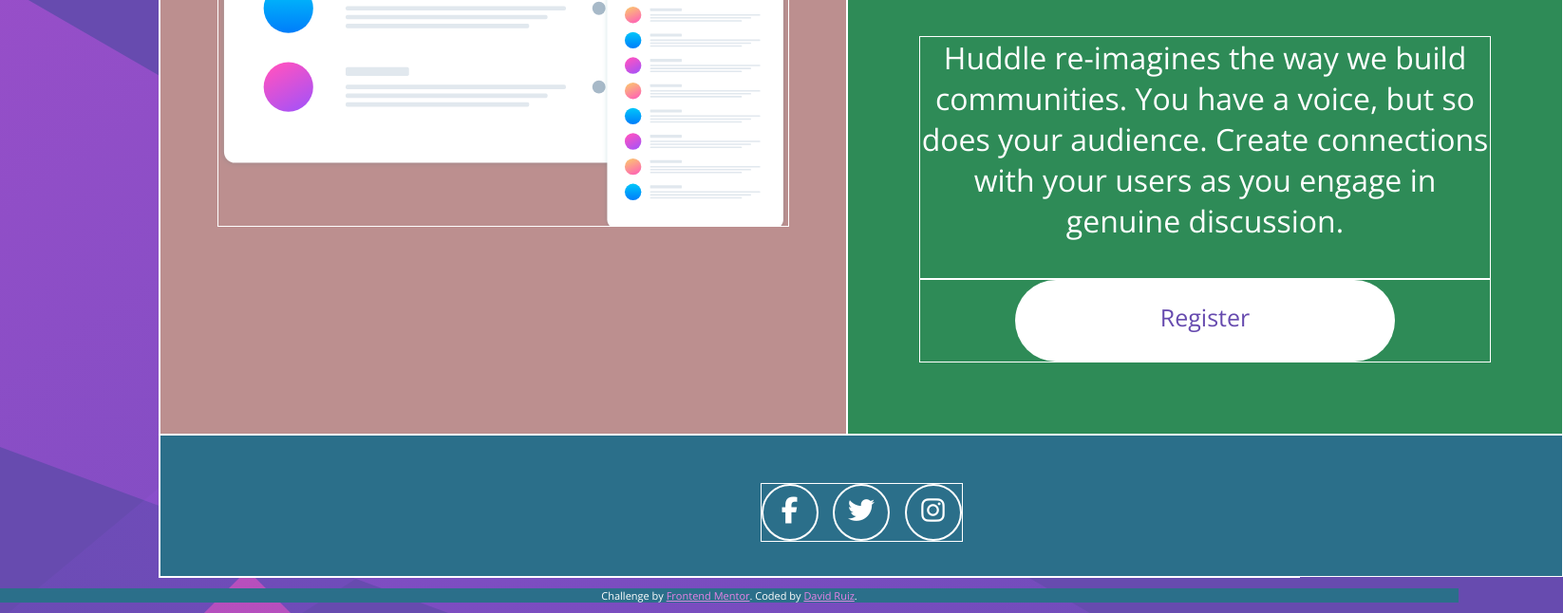
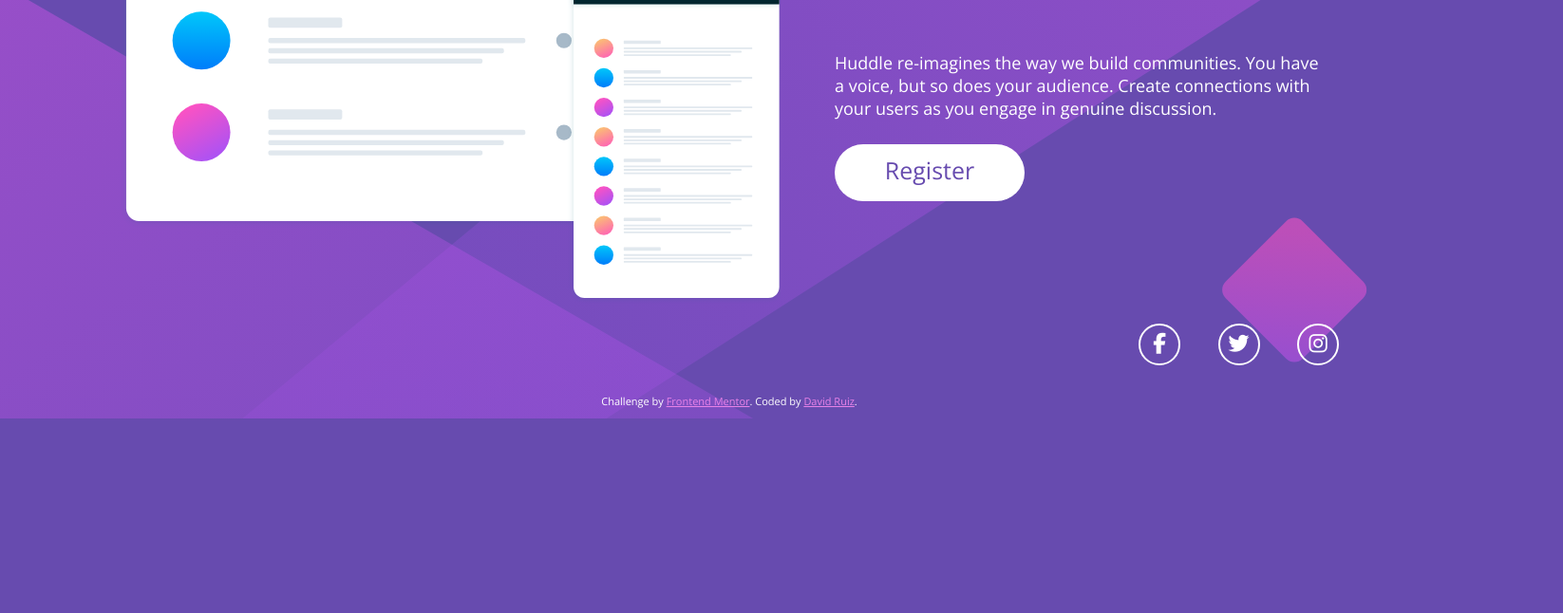
Before and after one commit to CodinGitHub/Reto5FrontendMentor, a plain HTML site: page index.html in a window 1536 px wide. Shown: the part 435-1081 px from the top of the page at 95% size, 1646 px wide, since content can reach past the window. After the commit the page ends 876 px from the top, so only its background shows below. Drawn offline with nearby package versions, Linux system fonts and the light colour scheme.

Commit message:
diseño final

```diff
--- a/styles.css
+++ b/styles.css
@@ -15,60 +15,65 @@
   color: white;
 }
 main{
-  border: 1px solid white; /* guía */
-  width: 750px;
-  margin: 0 auto;
+  width: 595px;
+  height: 1450px;
+  margin: 75PX auto;
+  box-sizing: border-box;
 }
+/*
+header{background-color: tomato;}
+.logo{border: 1px solid white;}
+aside{background-color: rosybrown;}
+.mockup{border: 1px solid white;}
+.content{background-color: seagreen;}
+h1{border: 1px solid red;}
+.content p{border: 1px solid white; }
+.register{  border: 1px solid white; }
+.social{background-color: rgb(43, 111, 138);}
+.socialmax{border: 1px solid white;}
+*/
+/* SECCION UNO  */
 header{
-  border: 1px solid white; /* guía */
-  background-color: tomato; /* guía */
-  height: 190px;
-  padding: 75px;
+  height: 180px;
   box-sizing: border-box;
 }
 .logo{
   background-image: url(images/logo.svg);
   width: 245px;
   height: 35pt;
-  border: 1px solid white; /* guía */
 }
+/* SECCION DOS */
 aside{
-  padding: 60px;
-  border: 1px solid white; /* guía */
-  background-color: rosybrown; /* guía */
+  width: 595px;
+  height: 554px;
 }
 .mockup{
   background-image: url(images/illustration-mockups.svg);
   background-size: cover;
-  width: 600px;
   height: 420px;
-  border: 1px solid white; /* guía */
+  box-sizing: border-box;
 }
+/* SECCION TRES */
 .content{
-  padding: 75px;
-  border: 1px solid white; /* guía */
-  background-color: seagreen; /* guía */
+  box-sizing: border-box;
+  height: 652px;
 }
 h1{
   margin: 0 auto 0;
-  border: 1px solid white; /* guía */
   font-family: 'Poppins', sans-serif;
-  width: 523px;
-  /* height: 114px; */
-  font-size: 47.7px;
+  padding: 0 40px;
+  height: 170px;
+  font-size: 46px;
   text-align: center;
 }
 .content p{
-  width: 600px;
-  height: 254px;
-  font-size: 32px;
+  margin: 0px;
+  height: 276px;
+  font-size: 31px;
   text-align: center;
-  margin: 60px auto 0;
-  border: 1px solid white; /* guía */
 }
 .register{
   text-align: center;
-  border: 1px solid white; /* guía */
 }
 .register a{
   width: 400px;
@@ -86,20 +91,15 @@
   background-color: var(--SoftMagenta);
   color: white;
 }
+/* SECCION CUATRO */
 .social{
-  background-color: rgb(43, 111, 138);
-  height: 150px;
-  border: 1px solid white;
-  text-align: center;
-  padding: 50px;
   box-sizing: border-box;
+  height: 60px;
 }
 .socialmax{
   width: 211px;
-  height: 60px;
   display: flex;
   justify-content: space-between;
-  border: 1px solid white;
   margin: 0 auto 0;
 }
 .social a{
@@ -118,27 +118,69 @@
   border-color: var(--SoftMagenta);
   color: var(--SoftMagenta);
 }
-footer{
-  background-color: rgb(43, 111, 138);
-}
 .attribution { font-size: 11px; text-align: center; }
 .attribution a { color: var(--SoftMagenta) }
 
-@media only screen and (min-width: 1200px){
-
+@media only screen and (min-width: 1284px){
   main{
-    width: 1200px;
+    width: 1284px;
+    height: 700px;
     display: grid;
     grid-template-columns: 1fr 1fr;
-    grid-template-rows: 4;
+    box-sizing: border-box;
   }
+  /* SECCION UNO  */
   header{
     grid-column: 1/3;
   }
+  /* SECCION DOS */
+  aside{
+    width: 753px;
+    height: 521px;
+  }
+  .mockup{
+    width: 696px;
+    height: 500px;
+  }
+  /* SECCION TRES */
+  .content{
+    height: 521px;
+  }
+  h1{
+    text-align: left;
+    font-size: 39px;
+    line-height: 58px;
+    padding: 50px 93px 0 0;
+    height: 184px;
+  }
+  .content p{
+    height: 98px;
+    font-size: 18px;
+    text-align: left;
+    padding-right: 17px;
+  }
+  .register{
+    text-align: left;
+  }
+  .register a{
+    text-align: center;
+    width: 200px;
+    height: 60px;
+    padding-top: 10px;
+  }
+  /* SECCION CUATRO */
   .social{
     grid-column: 1/3;
+    height: 44px;
   }
-  footer{
-    grid-column: 1/3;
+  .socialmax{
+    margin-right: 0;
+    height: 44px;
+  }
+  .social a{
+    width: 44px;
+    height: 44px;
+    padding-top: 8px;
+    font-size: 22px;
   }
 }
```
